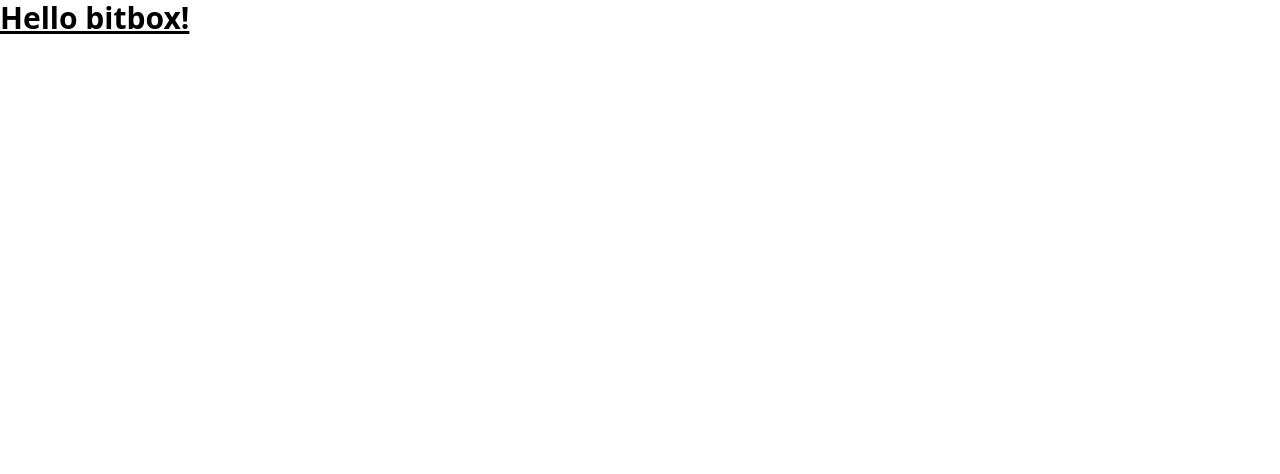
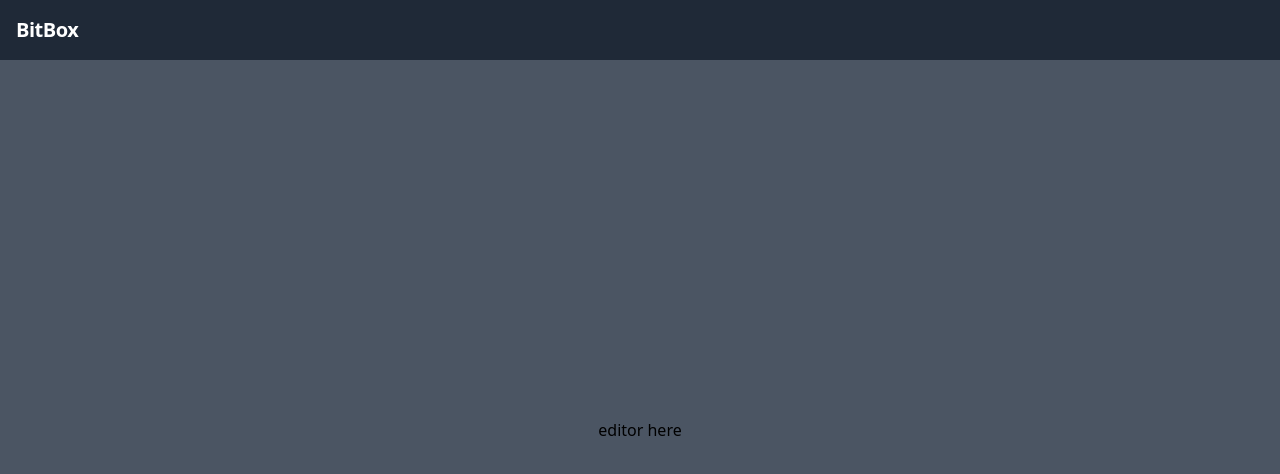
Before and after one commit to h00s/bitbox, a Svelte app in the folder app/: page / in a window 1280 px wide. Shown: the top 474 px of the page. Built offline with nearby package versions, Linux system fonts and the light colour scheme.

Commit message:
[APP] Added navbar and editor components

```diff
--- a/app/src/App.svelte
+++ b/app/src/App.svelte
@@ -1,7 +1,9 @@
-<style>
-  @import './app.css';
-</style>
+<script>
+  import Navbar from "./navbar/Navbar.svelte";
+  import Editor from "./editor/Editor.svelte";
+</script>
 
-<h1 class="text-3xl font-bold underline">
-  Hello bitbox!
-</h1>
+<div class="flex flex-col h-screen">
+  <Navbar />
+  <Editor />
+</div>
--- /dev/null
+++ b/app/src/editor/Editor.svelte
@@ -0,0 +1,3 @@
+<div class="bg-gray-600 flex justify-center items-center flex-grow">
+  editor here
+</div>
--- /dev/null
+++ b/app/src/navbar/Navbar.svelte
@@ -0,0 +1,5 @@
+<nav class="flex items-center flex-wrap bg-gray-800 p-4">
+  <div class="flex items-center flex-shrink-0 text-white mr-6">
+    <span class="font-semibold text-xl tracking-tight">BitBox</span>
+  </div>
+</nav>
```
